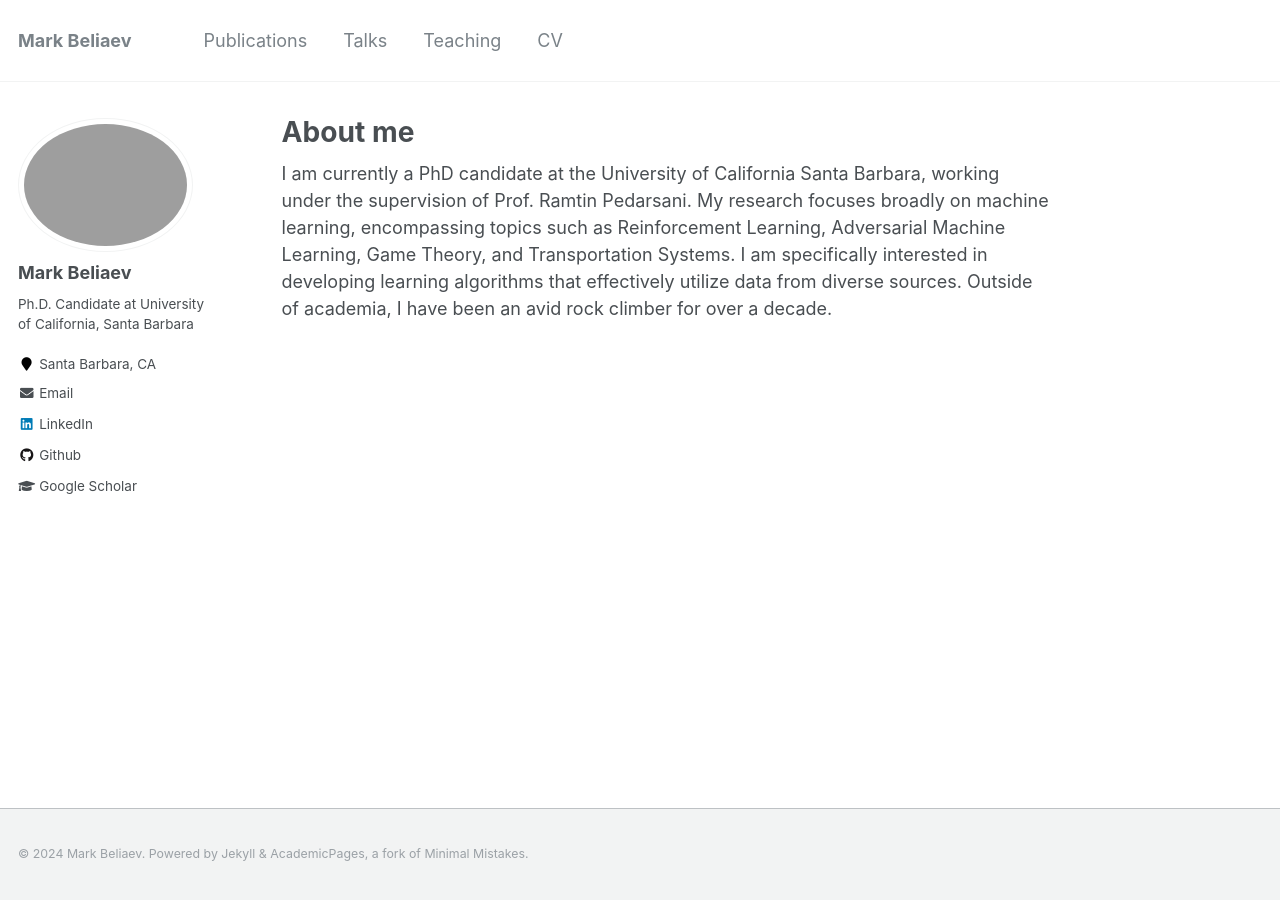
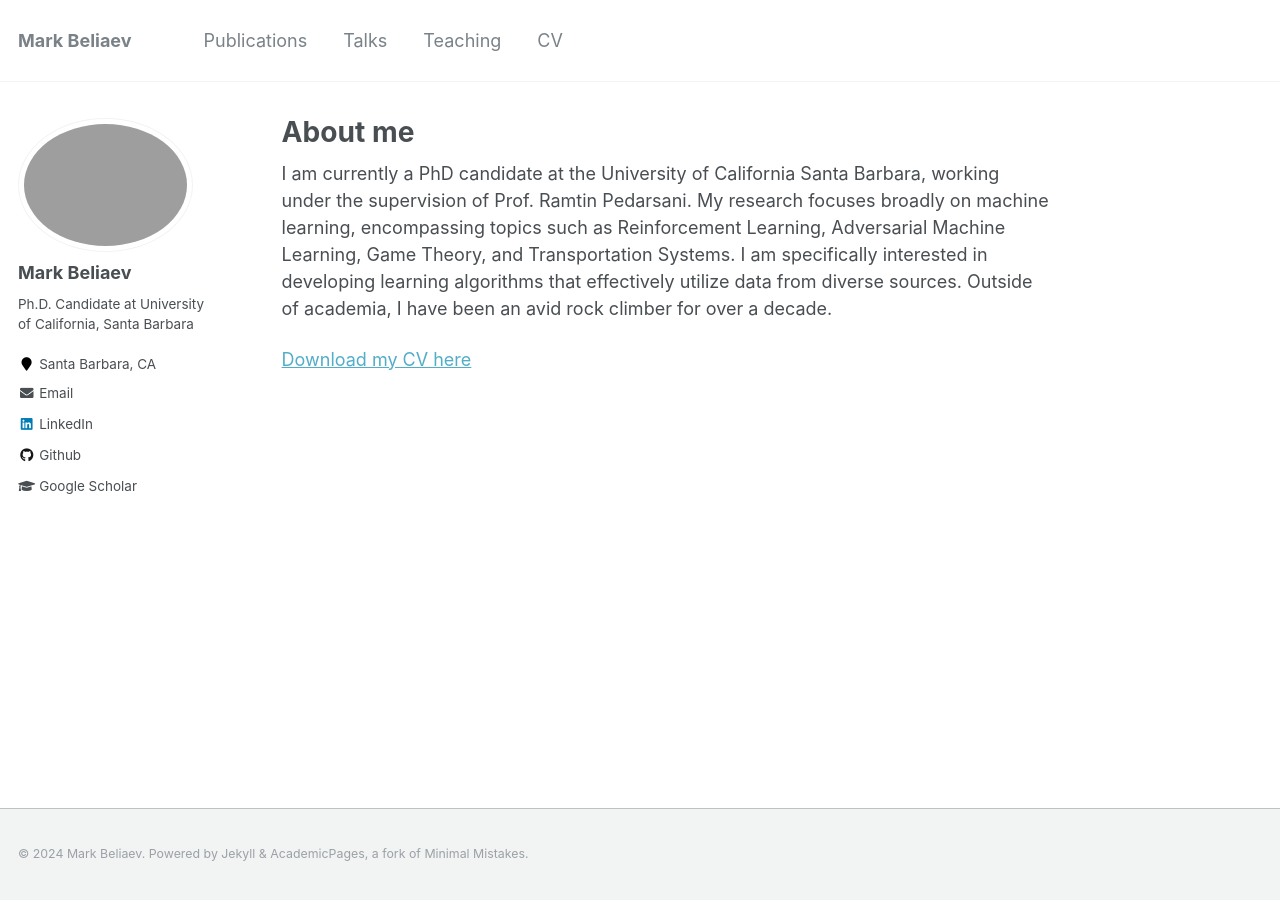
Before and after one commit to mbeliaev1/mbeliaev1.github.io, a Jekyll site: the page built from _pages/about.md, in a window 1280 px wide. Built offline with Jekyll 4.4.1, drawn with Linux system fonts in a browser that asks for light colours.

Commit message:
Add cv to about me

```diff
--- a/_pages/about.md
+++ b/_pages/about.md
@@ -9,3 +9,5 @@ redirect_from:
 ---
 
 I am currently a PhD candidate at the University of California Santa Barbara, working under the supervision of Prof. Ramtin Pedarsani. My research focuses broadly on machine learning, encompassing topics such as Reinforcement Learning, Adversarial Machine Learning, Game Theory, and Transportation Systems. I am specifically interested in developing learning algorithms that effectively utilize data from diverse sources. Outside of academia, I have been an avid rock climber for over a decade.
+
+[Download my CV here](https://markbeliaev.com/files/mark_beliaev_cv.pdf)
```
